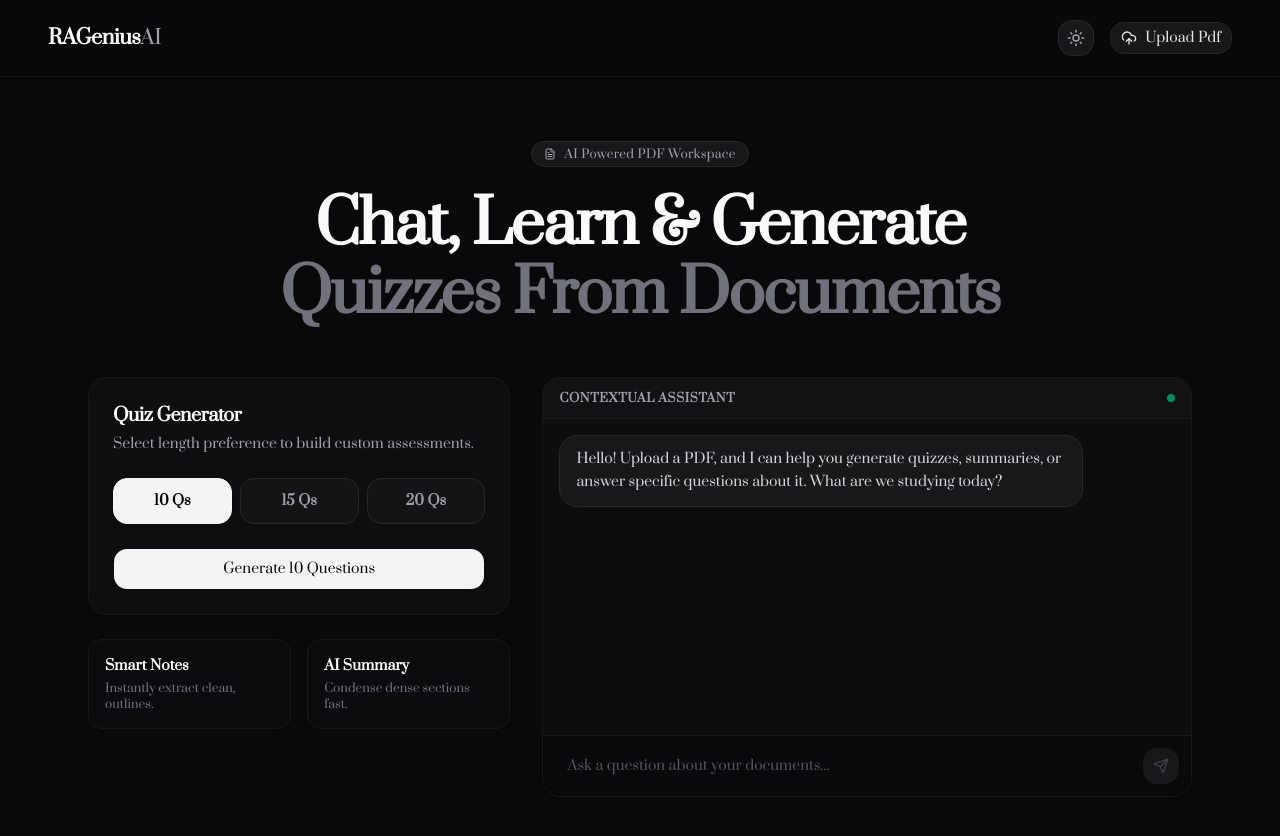
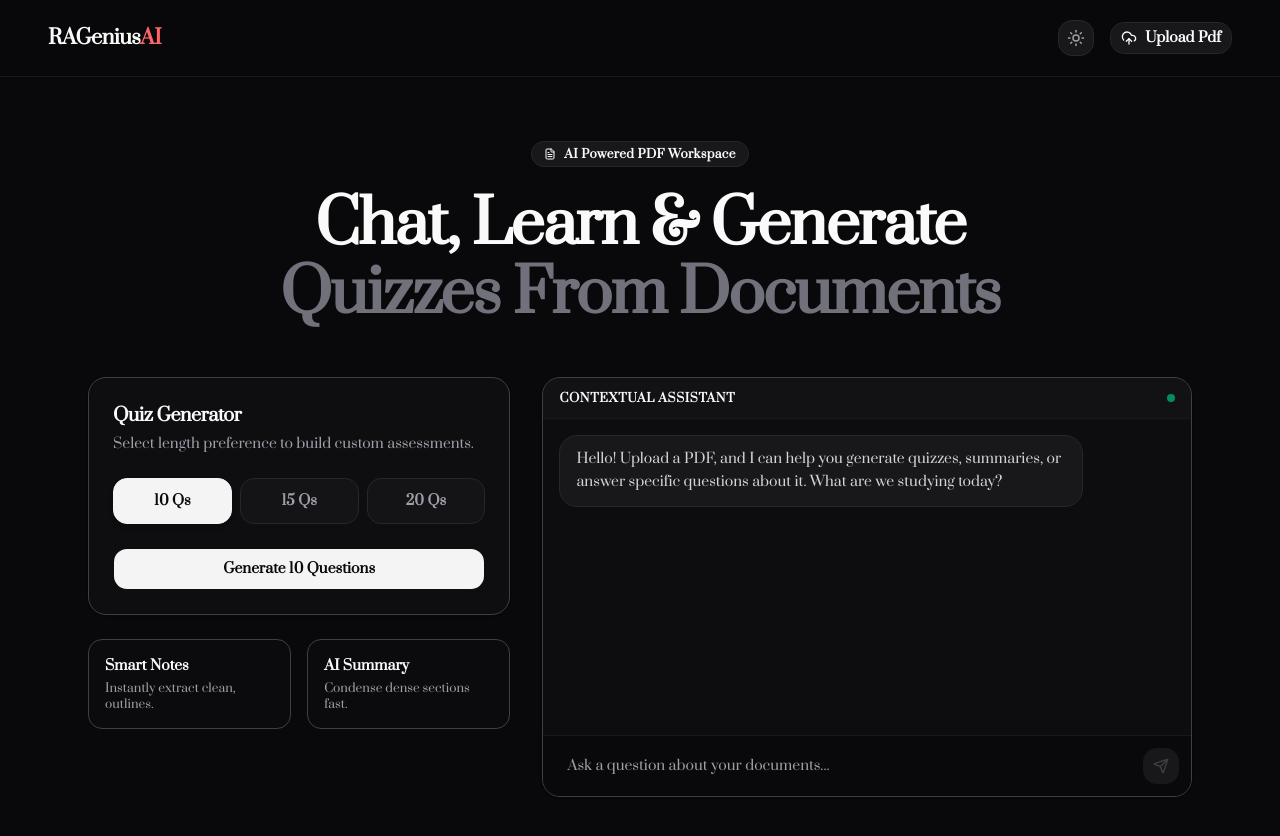
Before and after one commit to rimc008/Rag_project2, a React (Vite) app in the folder frontend/: page / in a window 1280 px wide. Shown: the top 836 px of the page. Built offline with nearby package versions, Linux system fonts and the light colour scheme; a web font is replaced by a local one.

Commit message:
version2

```diff
--- a/frontend/src/App.jsx
+++ b/frontend/src/App.jsx
@@ -1,4 +1,4 @@
-import React, { useState } from 'react'
+import React, { useState,useRef } from 'react'
 import Heropage from './pages/heropage'
 import { Route , Routes } from 'react-router-dom';
 import Quiz10 from './pages/quiz10';
@@ -10,15 +10,22 @@ import Quiz20 from './pages/quiz20';
 const App = () => {
 
   const [quizQuestions1,setQuizQuestions1] = useState([])
+  const [documentid,setDocumentid] = useState("")
+  const [document,setDocument] = useState(null)
+  const [documentname,setDocumentname] = useState("")
+  const [chatHistory, setChatHistory] = useState([
+      { role: "assistant", text: "Hello! Upload a PDF, and I can help you generate quizzes, summaries, or answer specific questions about it. What are we studying today?" }
+    ]);
+  const [colorset,setColorset] = useState(0)
 
   return (
     <div>
       <Routes>
-        <Route path="/" element={< Heropage setQuizQuestions1={setQuizQuestions1}/>}/>
+        <Route path="/" element={< Heropage setQuizQuestions1={setQuizQuestions1} documentid={documentid} setDocumentid={setDocumentid} document={document} setDocument={setDocument} documentname={documentname} setDocumentname={setDocumentname} chatHistory={chatHistory} setChatHistory={setChatHistory} colorset={colorset} setColorset={setColorset}/>}/>
 
         <Route path="/quiz10" element={< Quiz10 quizQuestions1={quizQuestions1}/>}/>
-        <Route path="/quiz20" element={< Quiz15 quizQuestions1={quizQuestions1}/>}/>
-        <Route path="/quiz30" element={< Quiz20 quizQuestions1={quizQuestions1}/>}/>
+        <Route path="/quiz15" element={< Quiz15 quizQuestions1={quizQuestions1}/>}/>
+        <Route path="/quiz20" element={< Quiz20 quizQuestions1={quizQuestions1}/>}/>
 
 
       </Routes>
--- a/frontend/src/pages/heropage.jsx
+++ b/frontend/src/pages/heropage.jsx
@@ -1,26 +1,41 @@
-import { useEffect, useState } from "react";
+import { useEffect, useRef, useState } from "react";
 import { Button } from "@/components/ui/button";
 import { Sun, Moon, Send, UploadCloud, FileText } from "lucide-react"; // Note: Ensure lucide-react is installed
 import { NavLink } from 'react-router-dom'
 
-export default function Heropage({setQuizQuestions1}) {
+export default function Heropage({setQuizQuestions1,documentid,setDocumentid,document,setDocument,documentname,setDocumentname,chatHistory,setChatHistory,colorset,setColorset}) {
+
   const [darkMode, setDarkMode] = useState(true);
 
   const [selectedQuestions, setSelectedQuestions] = useState(10);
 
   const [chatInput, setChatInput] = useState("");
 
-  let document = null
-
-  const [documentname,setDocumentname] = useState("")
-
-  const [documentid,setDocumentid] = useState("")
+  const documentrenders = useRef(0)
 
   let airesponse = ""
 
-  const [chatHistory, setChatHistory] = useState([
-    { role: "assistant", text: "Hello! Upload a PDF, and I can help you generate quizzes, summaries, or answer specific questions about it. What are we studying today?" }
-  ]);
+  const messageref = useRef(null)
+
+  const [gettingmessageref,setGettingmessageref] = useState(1)
+
+
+  useEffect(() => {
+
+    const goTo = () => {
+
+      if (!messageref.current) return;
+
+      messageref.current.scrollTo({
+        top: messageref.current.scrollHeight,
+        behavior: "smooth"
+        });
+    };
+    goTo()
+
+  },[gettingmessageref])
+
+  useEffect(()=>{
 
     const handleChange1 = async() => {
 
@@ -65,10 +80,19 @@ export default function Heropage({setQuizQuestions1}) {
 
     }
 
-  useEffect(()=>{
+    if (documentrenders.current === 0){
 
+      console.log("you are at if block");
 
-  },[airesponse])
+      return
+    }
+    else{
+      console.log("you are at else block");
+
+      handleChange1()
+    }
+
+  },[document])
 
   const handleSendMessage = async(e) => {
     e.preventDefault();
@@ -77,6 +101,7 @@ export default function Heropage({setQuizQuestions1}) {
     // Add user message
     const updatedHistory = [...chatHistory, { role: "user", text: chatInput }];
     setChatHistory(updatedHistory);
+    setGettingmessageref(item => item+1)
     setChatInput("");
 
     try {
@@ -113,8 +138,9 @@ export default function Heropage({setQuizQuestions1}) {
         role: "assistant",
         text: airesponse || "I've analyzed your request. Please upload your PDF document using the button above so I can extract the relevant context and answer accurately!"
 
-      }]);
-    }, 1700);
+      }])
+      setGettingmessageref(item => item+1)
+    }, 100);
   };
 
   const handleChange2 = async() => {
@@ -160,16 +186,16 @@ export default function Heropage({setQuizQuestions1}) {
         darkMode ? "border-zinc-900 bg-zinc-950/80" : "border-zinc-100 bg-white/80"
       } backdrop-blur-md sticky top-0 z-50`}>
         <h1 className="text-xl font-bold tracking-tight">
-          RAGenius<span className={darkMode ? "text-zinc-400 font-normal" : "text-zinc-500 font-normal"}>AI</span>
+          RAGenius<span className={darkMode ? "text-red-400 font-bold" : "text-red-500 font-bold"}>AI</span>
         </h1>
 
         <div className="flex items-center gap-4">
           {/* Theme Toggle Button */}
           <button
             onClick={() => setDarkMode(!darkMode)}
-            className={`p-2 rounded-xl border transition-all ${
+            className={`p-2 rounded-xl border transition-all cursor-pointer ${
               darkMode
-                ? "border-zinc-800 bg-zinc-900 text-zinc-400 hover:text-zinc-100"
+                ? "border-zinc-800 bg-zinc-900 hover:bg-zinc-1000 text-zinc-400 hover:text-zinc-100"
                 : "border-zinc-200 bg-zinc-50 text-zinc-600 hover:text-zinc-900"
             }`}
             aria-label="Toggle Theme"
@@ -179,25 +205,25 @@ export default function Heropage({setQuizQuestions1}) {
 
           <Button
             variant="outline"
-            className={`flex items-center gap-2 rounded-xl transition-all ${
+            className={`flex items-center gap-2 rounded-xl transition-all cursor-pointer ${
               darkMode
-                ? "border-zinc-800 bg-zinc-900 hover:bg-zinc-800 text-zinc-200 hover:text-white"
-                : "border-zinc-200 bg-white hover:bg-zinc-50 text-zinc-800"
+                ? `border-zinc-800 ${(colorset === 1) ? "bg-green-300" :"bg-zinc-900"} hover:bg-zinc-800 ${(colorset === 1)?"text-black font-bold":"text-white-200 font-bold"} hover:text-white`
+                : `border-zinc-200 ${(colorset === 1) ? "bg-green-300" :"bg-white"} hover:bg-zinc-100 text-black-800 font-bold`
             }`}
           >
             <UploadCloud size={16} />
 
-            <label htmlFor="upload pdf"> {(documentname !== "") ? documentname :"Upload Pdf"} </label>
+            <label htmlFor="upload pdf" className="cursor-pointer"> {(documentname !== "") ? documentname :"Upload Pdf"} </label>
 
             <input type="file" name="upload pdf" id="upload pdf" onChange={(e) => {
 
+              documentrenders.current = 1
+              setColorset(1)
               let nextUpload = e.target.files[0]
               console.log(nextUpload);
-
-              document = nextUpload
+              setDocument(nextUpload)
               alert("Wait untill you get the message pdf uploaded")
               setDocumentname(nextUpload.name)
-              handleChange1()
 
 
             }} hidden/>
@@ -209,16 +235,21 @@ export default function Heropage({setQuizQuestions1}) {
       <header className="max-w-4xl mx-auto text-center mt-16 px-6">
         <div className={`inline-flex items-center gap-2 px-3 py-1 rounded-full text-xs font-medium border tracking-wide ${
           darkMode
-            ? "border-zinc-800 bg-zinc-900 text-zinc-400"
-            : "border-zinc-200 bg-zinc-50 text-zinc-600"
+            ? "border-zinc-800 bg-zinc-900 text-white-400"
+            : "border-zinc-200 bg-zinc-50 text-black-600"
         }`}>
-          <FileText size={12} /> AI Powered PDF Workspace
+          <FileText size={12} />
+
+          <div className="font-bold">
+            AI Powered PDF Workspace
+          </div>
+
         </div>
 
         <h1 className="text-4xl md:text-6xl font-black mt-6 tracking-tight leading-[1.15]">
           Chat, Learn & Generate
           <br />
-          <span className={darkMode ? "text-zinc-500" : "text-zinc-400"}>
+          <span className={darkMode ? "text-zinc-500" : "text-zinc-700"}>
             Quizzes From Documents
           </span>
         </h1>
@@ -228,12 +259,12 @@ export default function Heropage({setQuizQuestions1}) {
       <main className="max-w-6xl mx-auto mt-12 grid md:grid-cols-5 gap-8 px-6 pb-24">
 
         {/* Left Side: Quiz Settings Controls (2 Columns) */}
-        <section className="md:col-span-2 space-y-6">
+        <section className="md:col-span-2 space-y-6 h-max">
           <div className={`border rounded-2xl p-6 shadow-sm transition-all ${
-            darkMode ? "bg-zinc-900/40 border-zinc-900" : "bg-zinc-50/50 border-zinc-200"
+            darkMode ? "bg-zinc-900/40 border-zinc-700" : "bg-zinc-50/50 border-zinc-500"
           }`}>
             <h2 className="text-lg font-bold tracking-tight">Quiz Generator</h2>
-            <p className={`text-sm mt-1 ${darkMode ? "text-zinc-400" : "text-zinc-500"}`}>
+            <p className={`text-sm mt-1 ${darkMode ? "text-zinc-400" : "text-zinc-700"}`}>
               Select length preference to build custom assessments.
             </p>
 
@@ -243,7 +274,7 @@ export default function Heropage({setQuizQuestions1}) {
                 <button
                   key={count}
                   onClick={() => setSelectedQuestions(count)}
-                  className={`py-3 rounded-xl text-sm font-semibold transition-all border ${
+                  className={`py-3 rounded-xl text-sm font-bold cursor-pointer transition-all border ${
                     selectedQuestions === count
                       ? darkMode
                         ? "bg-zinc-100 text-zinc-950 border-zinc-100 shadow-md"
@@ -259,10 +290,10 @@ export default function Heropage({setQuizQuestions1}) {
             </div>
 
             <NavLink to={`Quiz${selectedQuestions}`}>
-            <Button className={`w-full mt-6 rounded-xl py-5 font-medium transition-all ${
+            <Button className={`w-full mt-6 rounded-xl py-5 font-medium cursor-pointer transition-all ${
               darkMode
-                ? "bg-zinc-100 hover:bg-zinc-200 text-zinc-950"
-                : "bg-zinc-950 hover:bg-zinc-900 text-white"
+                ? "bg-zinc-100 hover:bg-zinc-200 text-zinc-950 font-bold"
+                : "bg-zinc-950 hover:bg-zinc-900 text-white font-bold"
             }`} onClick={handleChange2}>
 
               Generate {selectedQuestions} Questions
@@ -272,31 +303,31 @@ export default function Heropage({setQuizQuestions1}) {
 
           {/* Quick Utility Features */}
           <div className="grid grid-cols-2 gap-4">
-            <div className={`p-4 rounded-xl border ${darkMode ? "bg-zinc-900/20 border-zinc-900" : "bg-zinc-50/30 border-zinc-100"}`}>
+            <div className={`p-4 rounded-xl border ${darkMode ? "bg-zinc-900/20 border-zinc-700" : "bg-zinc-50/30 border-zinc-500"}`}>
               <h3 className="text-sm font-bold">Smart Notes</h3>
-              <p className={`text-xs mt-1 ${darkMode ? "text-zinc-500" : "text-zinc-400"}`}>Instantly extract clean, outlines.</p>
+              <p className={`text-xs mt-1 ${darkMode ? "text-zinc-400" : "text-zinc-700"}`}>Instantly extract clean, outlines.</p>
             </div>
-            <div className={`p-4 rounded-xl border ${darkMode ? "bg-zinc-900/20 border-zinc-900" : "bg-zinc-50/30 border-zinc-100"}`}>
+            <div className={`p-4 rounded-xl border ${darkMode ? "bg-zinc-900/20 border-zinc-700" : "bg-zinc-50/30 border-zinc-500"}`}>
               <h3 className="text-sm font-bold">AI Summary</h3>
-              <p className={`text-xs mt-1 ${darkMode ? "text-zinc-500" : "text-zinc-400"}`}>Condense dense sections fast.</p>
+              <p className={`text-xs mt-1 ${darkMode ? "text-zinc-400" : "text-zinc-700"}`}>Condense dense sections fast.</p>
             </div>
           </div>
         </section>
 
         {/* Right Side: Input & Live AI Chat Interface (3 Columns) */}
         <section className={`md:col-span-3 border rounded-2xl flex flex-col min-h-[420px] shadow-sm overflow-hidden ${
-          darkMode ? "bg-zinc-900/30 border-zinc-900" : "bg-zinc-50/30 border-zinc-200"
+          darkMode ? "bg-zinc-900/30 border-zinc-700" : "bg-zinc-50/30 border-zinc-500"
         }`}>
           {/* Chat Header */}
           <div className={`px-4 py-3 border-b flex items-center justify-between ${
             darkMode ? "border-zinc-900 bg-zinc-900/50" : "border-zinc-200/60 bg-zinc-100/40"
           }`}>
-            <span className="text-xs font-semibold uppercase tracking-wider text-zinc-400">Contextual Assistant</span>
+            <span className="text-xs font-semibold uppercase tracking-wider text-white-400">Contextual Assistant</span>
             <span className="w-2 h-2 rounded-full bg-emerald-500 animate-pulse"></span>
           </div>
 
           {/* Message Stream */}
-          <div className="flex-1 p-4 space-y-4 overflow-y-auto text-sm max-h-[320px]">
+          <div ref={messageref} className="flex-1 p-4 space-y-4 overflow-y-auto text-sm max-h-[320px]">
             {chatHistory.map((msg, i) => (
               <div
                 key={i}
@@ -330,7 +361,7 @@ export default function Heropage({setQuizQuestions1}) {
               onChange={(e) => setChatInput(e.target.value)}
               placeholder="Ask a question about your documents..."
               className={`flex-1 text-sm bg-transparent px-3 py-2 outline-none border-none focus:ring-0 ${
-                darkMode ? "text-zinc-100 placeholder-zinc-600" : "text-zinc-900 placeholder-zinc-400"
+                darkMode ? "text-zinc-100 placeholder-zinc-400" : "text-zinc-900 placeholder-zinc-700"
               }`}
             />
 
```
Lines whose indentation alone changed are shown as unchanged.
